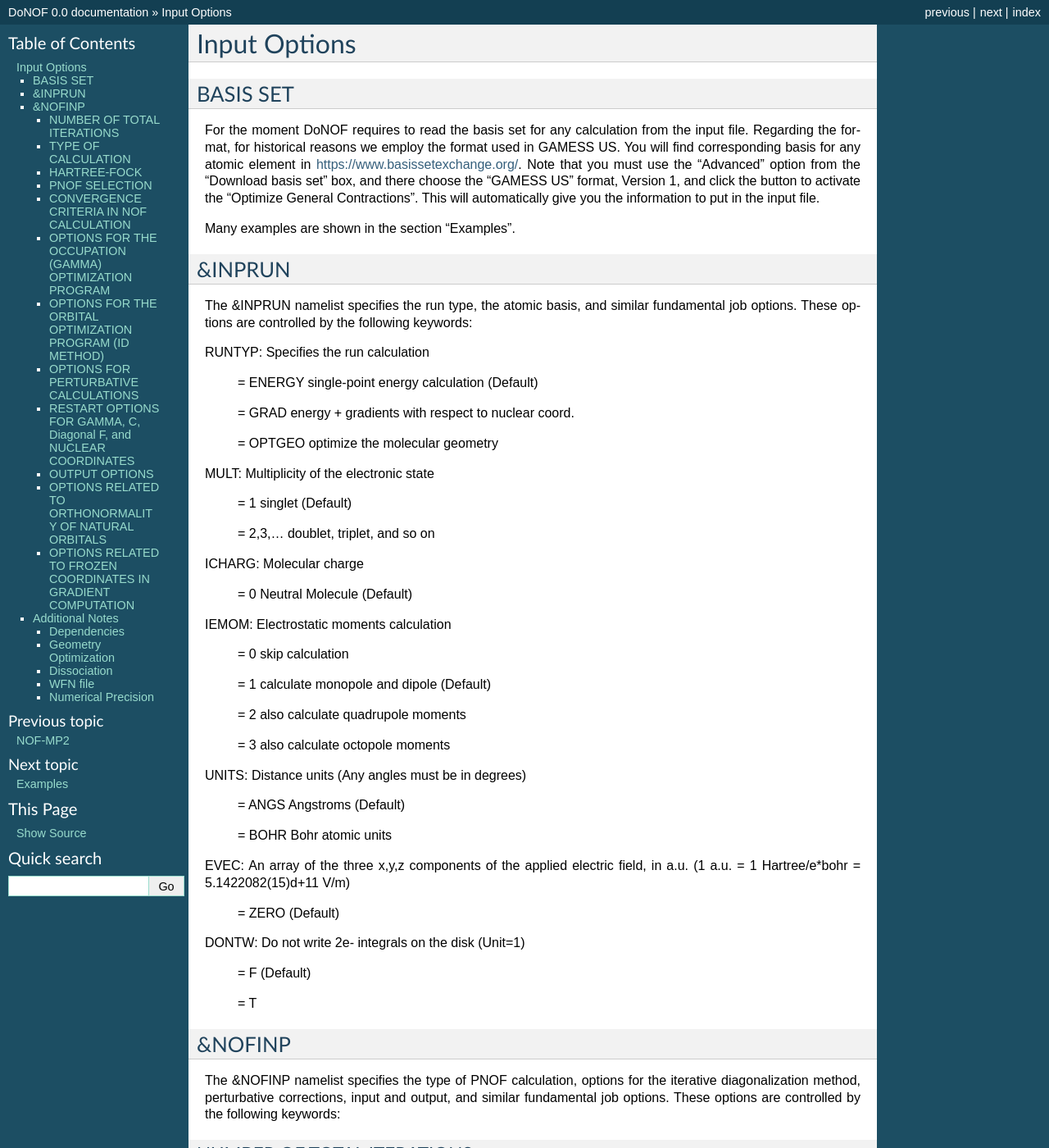
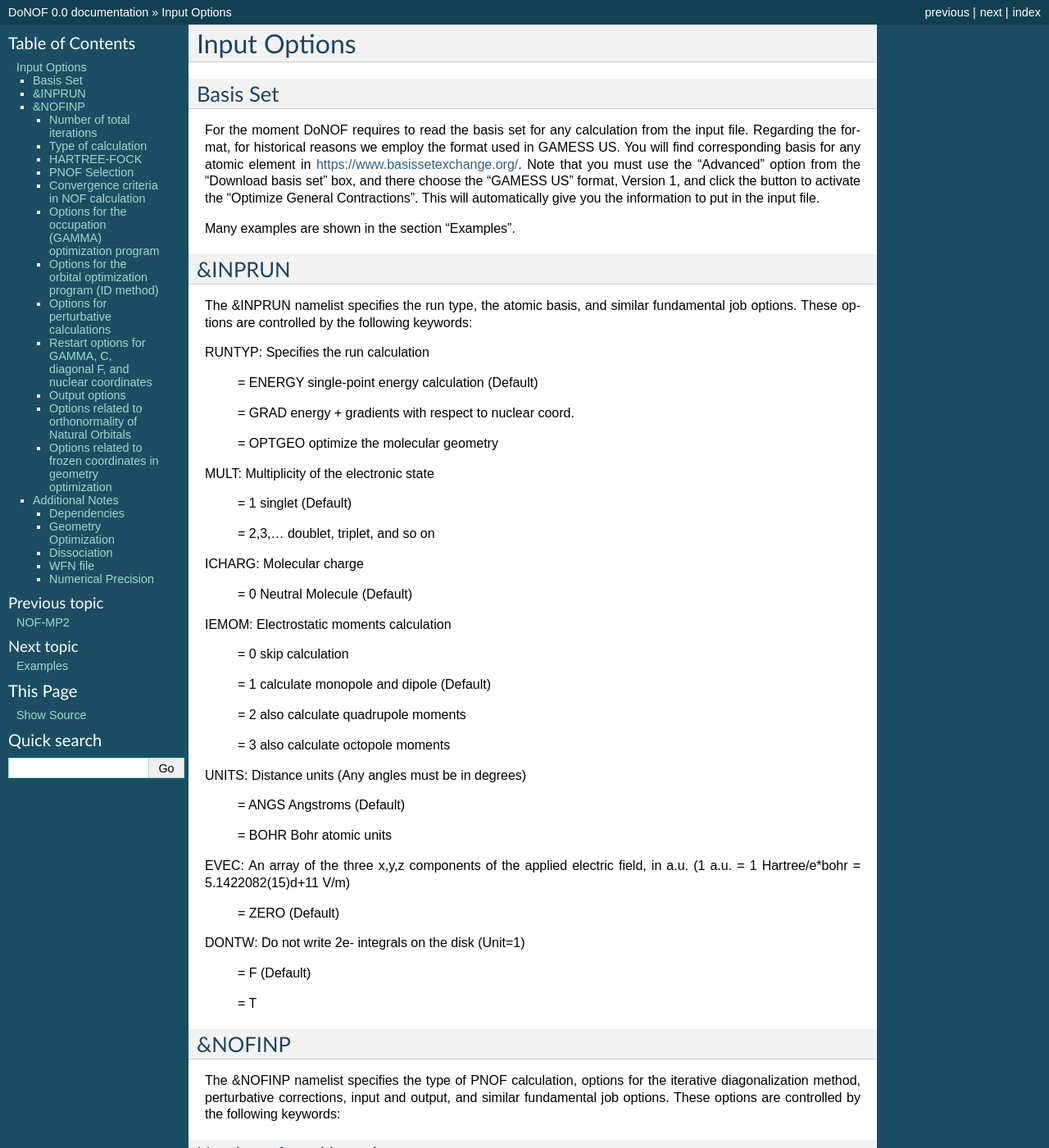
Before and after one commit to DoNOF/DoNOF-Documentation, a Sphinx documentation site: the page built from docs/input.rst, in a window 1280 px wide and 1400 px high. Shown: the whole window at 82% size. Built offline with Sphinx 7.4.7, drawn with Linux system fonts in a browser that asks for light colours; some of the changed text lies outside the part shown.

Commit message:
april-4-1

```diff
--- a/docs/input.rst
+++ b/docs/input.rst
@@ -3,7 +3,7 @@ Input Options
 #############
 
 *********
-BASIS SET
+Basis Set
 *********
 
 For the moment DoNOF requires to read the basis set for any calculation from the input file. Regarding the format, for historical reasons we employ the format used in GAMESS US. You will find corresponding basis for any atomic element in https://www.basissetexchange.org/. Note that you must use the "Advanced" option from the "Download basis set" box, and there choose the "GAMESS US" format, Version 1, and click the button to activate the "Optimize General Contractions". This will automatically give you the information to put in the input file.
@@ -69,7 +69,7 @@ for the iterative diagonalization method, perturbative corrections,
 input and output, and similar fundamental job options. These options
 are controlled by the following keywords:
 
-NUMBER OF TOTAL ITERATIONS
+Number of total iterations
 ^^^^^^^^^^^^^^^^^^^^^^^^^^
 
 MAXIT:               Maximum number of OCC-SCF iterations
@@ -77,7 +77,7 @@ MAXIT:               Maximum number of OCC-SCF iterations
     = 1000   (DEFAULT)
 
 
-TYPE OF CALCULATION
+Type of calculation
 ^^^^^^^^^^^^^^^^^^^
 
 ICOEF:               Coefficient Optimization
@@ -113,7 +113,7 @@ HFID:               Use the Iterative Diagonalization Method to generate the HF
                       = T      HF MO are obtained using the ID (HFIDr)
 
 
-PNOF SELECTION
+PNOF Selection
 ^^^^^^^^^^^^^^
 
 IPNOF:               Type of Natural Orbital Functional (see section "NOF approximations")
@@ -143,7 +143,7 @@ Ista:                Use Static version of PNOF7
                       = 1      PNOF7s
 
 
-CONVERGENCE CRITERIA IN NOF CALCULATION
+Convergence criteria in NOF calculation
 ^^^^^^^^^^^^^^^^^^^^^^^^^^^^^^^^^^^^^^^
 
 Fore more info see section 3 in [CPC (2020) by Piris and Mitxelena]
@@ -165,7 +165,7 @@ NTHRESHEN:           Convergence of the total energy (OCCOPT) THRESHEN=10.0**(-N
                       = 16     (DEFAULT)
 
 
-OPTIONS FOR THE OCCUPATION (GAMMA) OPTIMIZATION PROGRAM
+Options for the occupation (GAMMA) optimization program
 ^^^^^^^^^^^^^^^^^^^^^^^^^^^^^^^^^^^^^^^^^^^^^^^^^^^^^^^
 
 ICGMETHOD:           Define the congate gradient method in routines OCCOPTr, CALTijabIsym and OPTIMIZE
@@ -183,7 +183,7 @@ ICGMETHOD:           Define the congate gradient method in routines OCCOPTr, CAL
 See more details at "Additional notes" section
 
 
-OPTIONS FOR THE ORBITAL OPTIMIZATION PROGRAM (ID METHOD)
+Options for the orbital optimization program (ID method)
 ^^^^^^^^^^^^^^^^^^^^^^^^^^^^^^^^^^^^^^^^^^^^^^^^^^^^^^^^
 
 For more info see [JCC 30, 2078 (2009)]
@@ -239,7 +239,7 @@ PERDIIS:             Periodic DIIS
                       = F      DIIS is always applied after NDIIS
 
 
-OPTIONS FOR PERTURBATIVE CALCULATIONS
+Options for perturbative calculations
 ^^^^^^^^^^^^^^^^^^^^^^^^^^^^^^^^^^^^^
 
 For more info see [PRA 98, 022504 (2018)]
@@ -265,7 +265,7 @@ NEX:                 Number of excluded coupled orbitals in the PNOF5-PT2 calcul
                       = 0      All NOs are included (DEFAULT)
 
 
-RESTART OPTIONS FOR GAMMA, C, Diagonal F, and NUCLEAR COORDINATES
+Restart options for GAMMA, C, diagonal F, and nuclear coordinates
 ^^^^^^^^^^^^^^^^^^^^^^^^^^^^^^^^^^^^^^^^^^^^^^^^^^^^^^^^^^^^^^^^^
 
 RESTART:             Restart from GCF file (DEFAULT=F)
@@ -299,7 +299,7 @@ INPUTCXYZ:           Read nuclear coordinates (Cxyz)
                       = 1      From file GCF
 
 
-OUTPUT OPTIONS
+Output options
 ^^^^^^^^^^^^^^
 
 NPRINT:              Output option (DEFAULT VALUE: 0)
@@ -402,7 +402,7 @@ IGVB:                GVB orbitals connection to PNOFi(1) NOS
                       = 0      (DEFAULT)
 
 
-OPTIONS RELATED TO ORTHONORMALITY OF NATURAL ORBITALS
+Options related to orthonormality of Natural Orbitals
 ^^^^^^^^^^^^^^^^^^^^^^^^^^^^^^^^^^^^^^^^^^^^^^^^^^^^^
 
 ORTHO:               Orthogonalize the initial orbitals
@@ -418,8 +418,8 @@ CHKORTHO:            Check the orthonormality of the MOs
                       = T      Yes
 
 
-OPTIONS RELATED TO FROZEN COORDINATES IN GRADIENT COMPUTATION
-^^^^^^^^^^^^^^^^^^^^^^^^^^^^^^^^^^^^^^^^^^^^^^^^^^^^^^^^^^^^^
+Options related to frozen coordinates in geometry optimization
+^^^^^^^^^^^^^^^^^^^^^^^^^^^^^^^^^^^^^^^^^^^^^^^^^^^^^^^^^^^^^^
 
 See also "Additional notes" section
 
```
